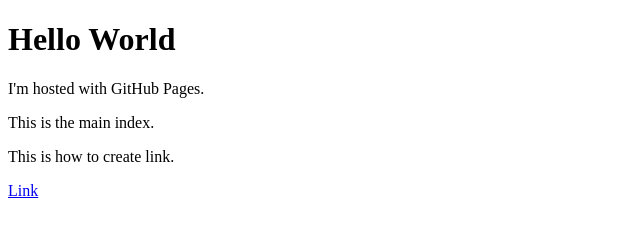
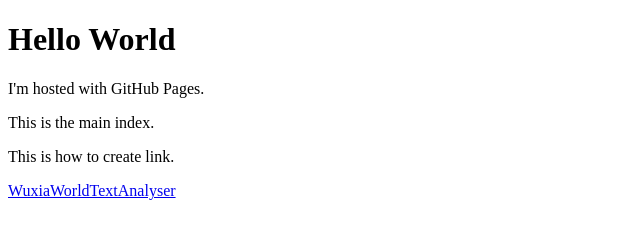
Before and after one commit to simvudh/simvudh.github.io, a plain HTML site: page index.html in a window 1280 px wide. Shown: the whole page, without its empty margins (0-640 px from the left). Drawn offline with Linux system fonts and the light colour scheme.

Commit message:
Update index.html

```diff
--- a/index.html
+++ b/index.html
@@ -5,6 +5,6 @@
 <p>I'm hosted with GitHub Pages.</p>
 <p>This is the main index.</p>
 <p>This is how to create link.</p>
-<a href="url">Link</a>
+<a href="https://simvudh.github.io/WuxiaWorldTextAnalyser/">WuxiaWorldTextAnalyser</a>
 </body>
 </html>
```
